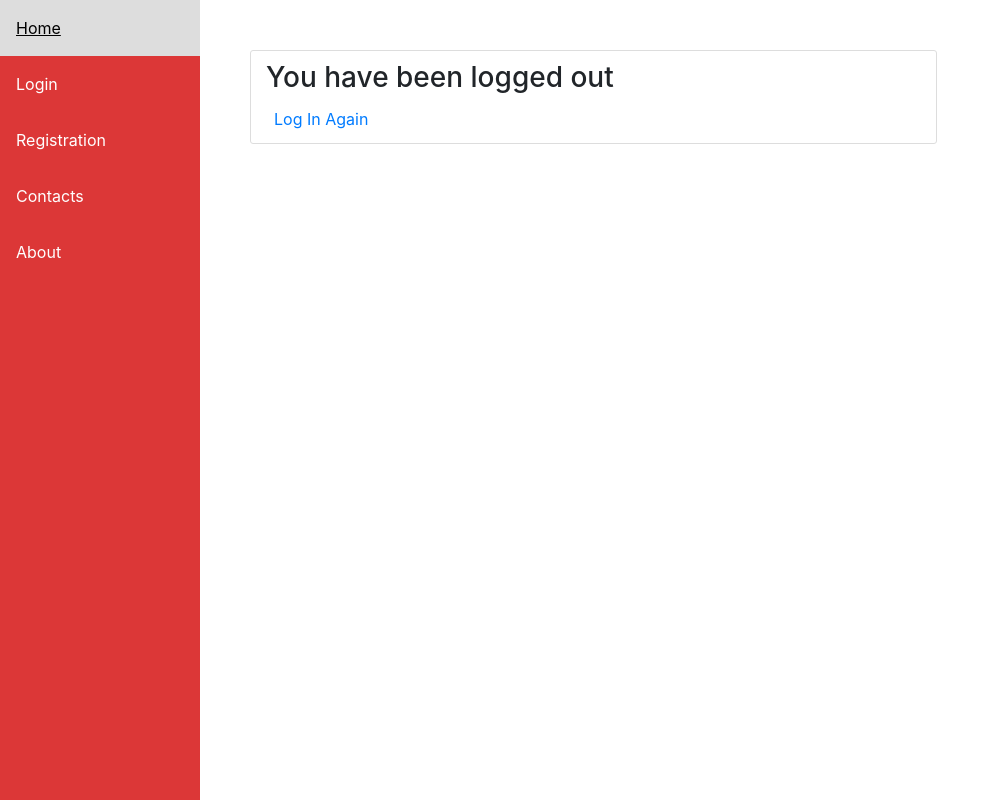
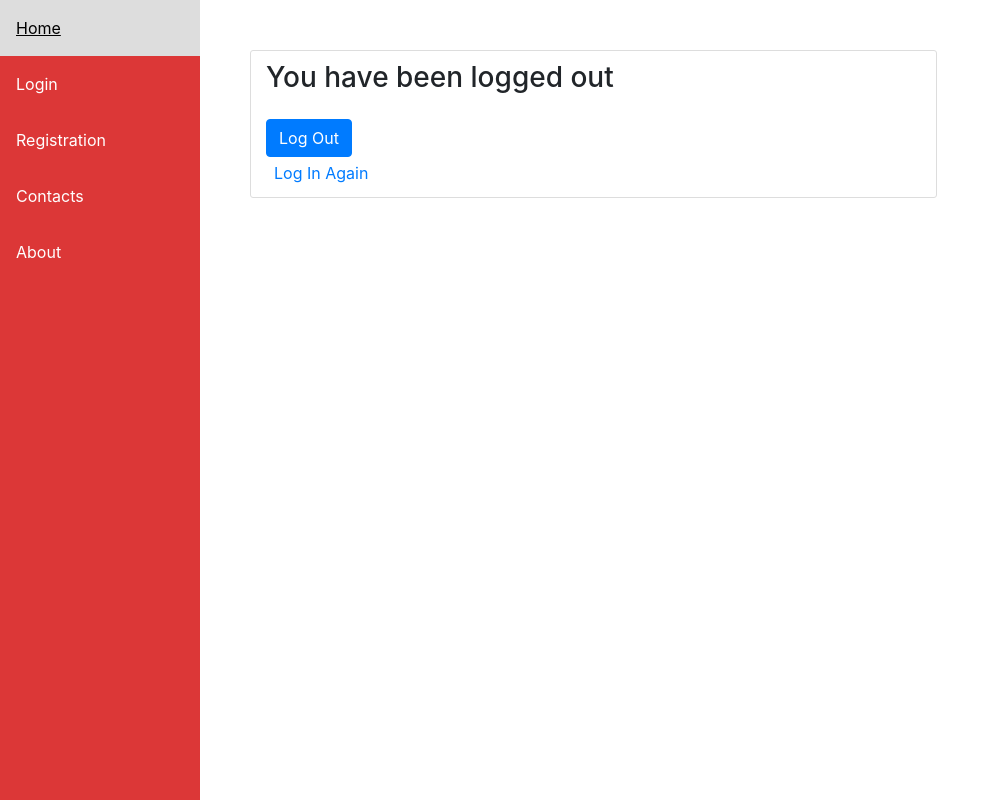
Before and after one commit to Prem-s08/Movie-ticket-booking, a Django app: page /logout/ in a window 1280 px wide. Shown: the whole page, without its empty margins (0-1000 px from the left). Run offline with Django 3.2, Linux system fonts and the light colour scheme; parts of the project's set-up code (start-up, migrations or seed data) failed here and were passed over; some libraries are stand-ins or nearby versions.

Commit message:
first commit

```diff
--- a/theater/templates/theater/base.html
+++ b/theater/templates/theater/base.html
@@ -146,7 +146,7 @@
     <div class="sidenav">
         <a href="{% url 'theater-home' %}">Home</a>
         {% if user.is_authenticated %}
-            <a href="{% url 'profile' %}">Profile - {{user.username}}</a>
+            <a href="{% url 'profile' %}">Profile</a>
             <a href="{% url 'logout' %}">Logout</a>
 
 
--- a/users/templates/users/logout.html
+++ b/users/templates/users/logout.html
@@ -3,6 +3,10 @@
 {% block content %}
 <div class="content-section col-md-8">
     <h3>You have been logged out</h3>
+    <form method="post" action="{% url 'logout' %}">
+        {% csrf_token %}
+        <button type="submit" class="btn btn-primary mt-3">Log Out</button>
+    </form>
     <div class="border-top-pt-3">
         <small class="text-muted">
             <a class="ml-2" href="{% url 'login' %}">Log In Again</a>
```
